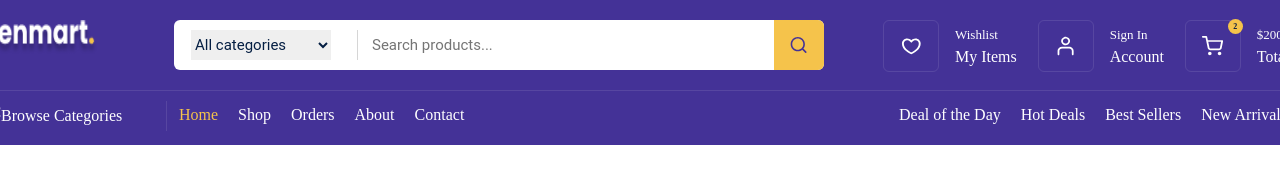
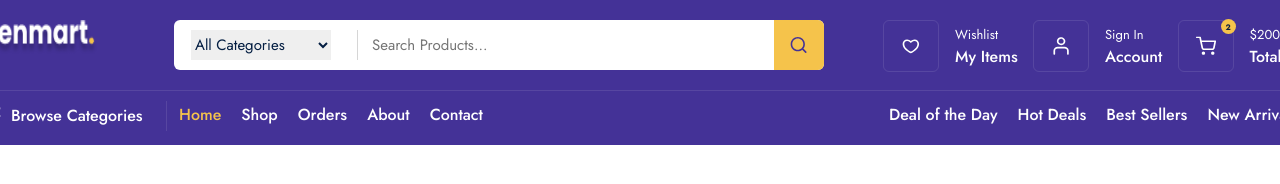
Before and after one commit to Jumanazar96/practice, a plain HTML site: page index.html in a window 1280 px wide. Drawn offline with Linux system fonts and the light colour scheme.

Commit message:
toliq yokuni

```diff
--- a/index.html
+++ b/index.html
@@ -2,10 +2,10 @@
 <html lang="en">
   <head>
     <meta charset="UTF-8" />
-    <meta name="viewport" content="width=device-width,initial-scale=1.0" />
-    <title>Practice</title>
+    <meta name="viewport" content="width=device-width, initial-scale=1.0" />
+    <title>Zenmart</title>
     <link rel="preconnect" href="https://fonts.googleapis.com" />
-    <link rel="preconnect" href="https://fonts.gs crossorigin />
+    <link rel="preconnect" href="https://fonts.gstatic.com" crossorigin />
     <link
       href="https://fonts.googleapis.com/css2?family=Jost:ital,wght@0,100..900;1,100..900&family=Merriweather:ital,wght@0,300;0,400;0,700;0,900;1,300;1,400;1,700;1,900&family=Nanum+Gothic&family=Oswald:wght@200..700&family=Roboto:ital,wght@0,100;0,300;0,400;0,500;0,700;0,900;1,100;1,300;1,400;1,500;1,700;1,900&display=swap"
       rel="stylesheet"
@@ -18,27 +18,27 @@
       <div class="container">
         <div class="navbar_top">
           <a href="">
-            <img src="/public/images/Zenmart..png" alt="" />
+            <img src="public/images/Zenmart..png" alt="" />
           </a>
           <div class="nav_search_frame">
             <div class="search_box">
               <div class="category_list">
-                <select name="" id="">
-                  <option value="" selected>All categories</option>
-                  <option value="">Computers</option>
+                <select>
+                  <option value="" selected>All Categories</option>
+                  <option value="">Compyuter</option>
                 </select>
               </div>
-              <input type="search" placeholder="Search products..." />
+              <input type="search" placeholder="Search Products..." />
             </div>
             <div class="search_icon_box">
-              <img src="/public/images/search 1.svg" alt="" />
+              <img src="public/images/search 1.svg" alt="" />
             </div>
           </div>
           <div class="nav_top_menu">
             <a href="">
               <div class="top_menu_box">
                 <div class="box_icon_box">
-                  <img src="/public/images/heart 1.svg" alt="" />
+                  <img src="public/images/heart 1.svg" alt="" />
                 </div>
                 <div class="box_info_box">
                   <span>Wishlist</span>
@@ -60,7 +60,7 @@
             <a href="">
               <div class="top_menu_box">
                 <div class="box_icon_box">
-                  <div class="bascet_count">2</div>
+                  <div class="basket_count">2</div>
                   <img src="public/images/sevetshe.svg" alt="" />
                 </div>
                 <div class="box_info_box">
@@ -74,23 +74,23 @@
         <div class="navbar_bott">
           <div class="navbar_bott_menu_box">
             <div class="browse_box">
-              <img src="/public/images/Group_44.svg" alt="" />
+              <img src="public/images/browse.svg" alt="" />
               <span>Browse Categories</span>
             </div>
             <div class="navbar_route_menu">
-              <div class="router_menu">
+              <div class="route_menu">
                 <a href="" class="active">Home</a>
               </div>
-              <div class="router_menu">
+              <div class="route_menu">
                 <a href="">Shop</a>
               </div>
-              <div class="router_menu">
+              <div class="route_menu">
                 <a href="">Orders</a>
               </div>
-              <div class="router_menu">
+              <div class="route_menu">
                 <a href="">About</a>
               </div>
-              <div class="router_menu">
+              <div class="route_menu">
                 <a href="">Contact</a>
               </div>
             </div>
--- a/public/css/home.css
+++ b/public/css/home.css
@@ -5,6 +5,7 @@
   display: flex;
   flex-direction: row;
   justify-content: center;
+
   background: #443297;
 }
 
@@ -66,10 +67,11 @@
 .category_list select {
   width: 140px;
   height: 30px;
+
   border: none;
   outline: none;
 
-  font-family: "Roboto", sans-serif;
+  font-family: Jost;
   font-size: 15px;
   font-style: normal;
   font-weight: 400;
@@ -85,7 +87,7 @@
   border: none;
   outline: none;
 
-  font-family: "Roboto", sans-serif;
+  font-family: Jost;
   font-size: 15px;
   font-style: normal;
   font-weight: 400;
@@ -100,9 +102,8 @@
   display: flex;
   justify-content: center;
   align-items: center;
-
-  background: #f5c34b;
   border-radius: 0px 6px 6px 0px;
+  background: var(--Bg-2, #f5c34b);
 }
 
 .search_icon_box img {
@@ -141,7 +142,7 @@
   border-radius: 6px;
 }
 
-.boc_icon_box img {
+.box_icon_box img {
   width: 22px;
   height: 22px;
 }
@@ -152,24 +153,25 @@
 }
 
 .box_info_box span {
-  font-family: Jost;
+  font-family: "Jost", sans-serif;
+  font-optical-sizing: auto;
+  font-weight: 400;
+  font-style: normal;
   font-size: 13px;
-  font-style: normal;
-  font-weight: 400;
   line-height: 22px;
   color: #ffffff;
 }
 
 .box_info_box strong {
-  font-family: Jost;
+  font-family: "Jost", sans-serif;
+  font-optical-sizing: auto;
+  font-weight: 500;
+  font-style: normal;
   font-size: 16px;
-  font-style: normal;
-  font-weight: 500;
   line-height: 22px;
   color: #ffffff;
 }
-
-.box_icon_box .bascet_count {
+.box_icon_box .basket_count {
   position: absolute;
   width: 15px;
   height: 15px;
@@ -179,11 +181,10 @@
   display: flex;
   align-items: center;
   justify-content: center;
-
   background: #f5c34b;
   border-radius: 50%;
 
-  font-family: Jost;
+  font-family: "Jost", sans-serif;
   font-size: 8px;
   font-style: normal;
   font-weight: 700;
@@ -195,7 +196,6 @@
   margin-top: 20px;
   width: 100%;
   height: 40px;
-
   display: flex;
   flex-direction: row;
   border-top: 1px solid #5746a1;
@@ -205,6 +205,7 @@
   margin-top: 10px;
   width: auto;
   height: auto;
+
   display: flex;
   flex-direction: row;
 }
@@ -218,56 +219,47 @@
   align-items: center;
   border-right: 1px solid #5746a1;
 }
-
 .browse_box img {
+  margin-right: 10px;
   width: 20px;
   height: 18px;
 }
 
 .browse_box span {
-  color: #fff;
-
-  /* 16/Medium */
-  font-family: Jost;
+  font-family: "Jost", sans-serif;
   font-size: 16px;
   font-style: normal;
   font-weight: 500;
-  line-height: 28px; /* 175% */
+  line-height: 28px;
+  color: #fff;
 }
 
 .navbar_bott_menu_box .navbar_route_menu {
-  width: 700px;
+  width: 690px;
   margin-left: 12px;
   display: flex;
   flex-direction: row;
 }
 
-.navbar_route_menu .router_menu {
+.navbar_route_menu .route_menu {
+  margin-right: 20px;
   width: auto;
   height: 41px;
+
   display: flex;
-  flex-direction: row;
 }
 
-.router_menu a {
-  margin-right: 20px;
-  color: #fff;
-
-  /* 16/Medium */
-  font-family: Jost;
-  font-size: 16px;
-  font-style: normal;
-  font-weight: 500;
-  line-height: 28px; /* 175% */
-}
-
-.router_menu a.active {
-  color: var(--Bg-2, #f5c34b);
-  font-family: Jost;
+.route_menu a {
+  font-family: "Jost", sans-serif;
   font-size: 16px;
   font-style: normal;
   font-weight: 500;
   line-height: 28px;
+  color: #ffffff;
+}
+
+.route_menu a.active {
+  color: #f5c34b;
 }
 
 .navbar_bott_menu_box .sorting_menu {
@@ -277,10 +269,10 @@
 
 .sorting_menu span {
   margin-left: 20px;
-  color: #fff;
-  font-family: Jost;
+  font-family: "Jost", sans-serif;
   font-size: 16px;
   font-style: normal;
   font-weight: 500;
   line-height: 28px;
+  color: #fff;
 }
```
Also changed, not shown: public/css/command.css (+4 -4 lines), public/images/browse.svg (added).
